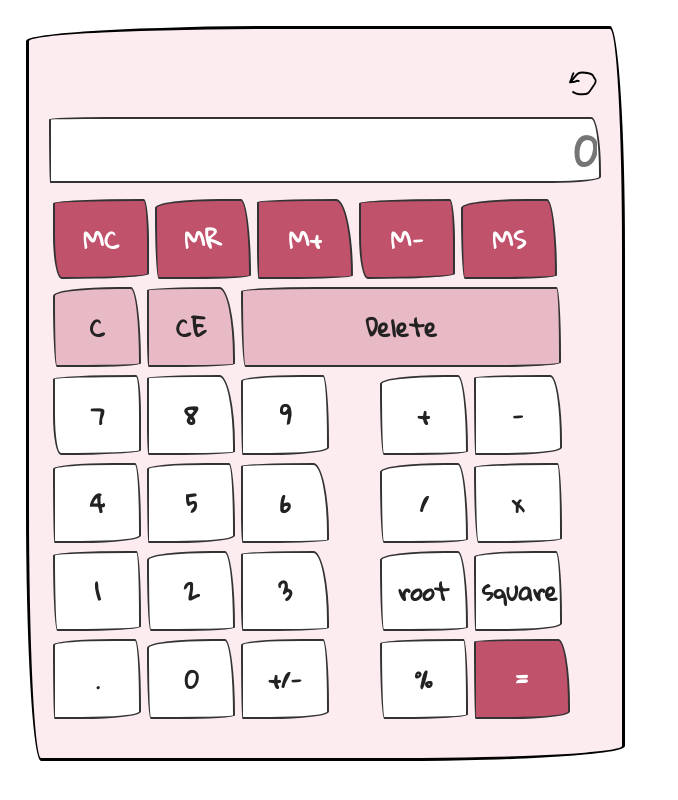
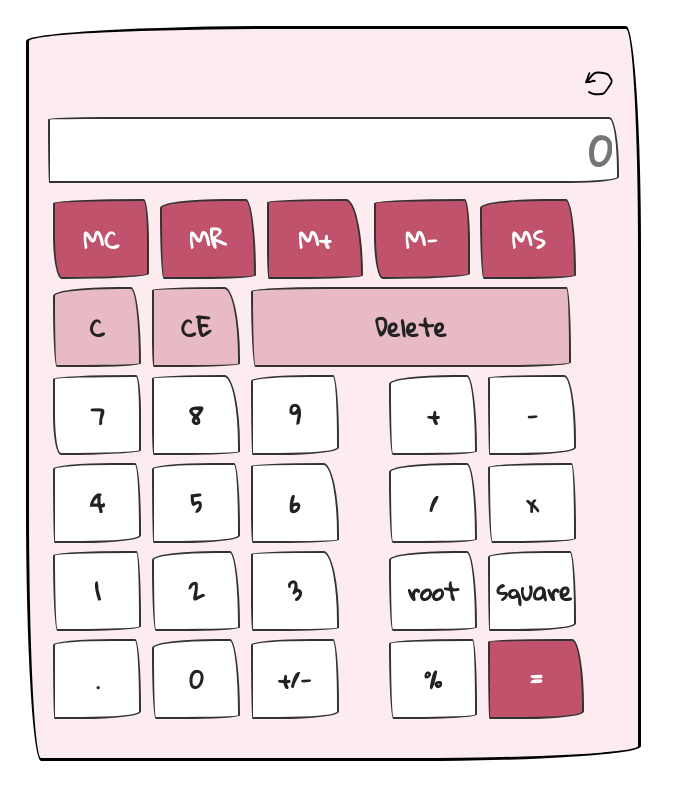
Before and after one commit to valenkir/Calculator, a website: page index.html in a window 1280 px wide. Shown: the whole page, without its empty margins (0-678 px from the left). Drawn offline with Linux system fonts and the light colour scheme.

Commit message:
Use sass and re-generate the styles.css file; download the font; apply BEM; refactor the code

```diff
--- /dev/null
+++ b/css/styles.scss
@@ -0,0 +1,151 @@
+@font-face {
+  font-family: "Gloria Hallelujah";
+  src: url("../assets/fonts/GloriaHallelujah-Regular.ttf");
+}
+
+$primaryColor: rgb(193, 82, 108);
+$secondaryColor: rgb(221, 154, 170, 0.6);
+$teriaryColor: rgb(255, 255, 255);
+$btnHeight: 6rem;
+$nonDefaultBtnWidth: 5.5rem;
+$primaryBorder: 2px solid rgb(51, 51, 51);
+$fontFamily: "Gloria Hallelujah", sans-serif;
+
+body {
+  padding: 2%;
+  font-size: 1.5rem;
+  font-family: $fontFamily;
+}
+
+@mixin calc-button($bgColor: $primaryColor, $width: $btnHeight) {
+  font-family: $fontFamily;
+  font-weight: bold;
+  border: $primaryBorder;
+  background-color: $bgColor;
+  width: $width;
+  height: 5rem;
+  transition-duration: 500ms;
+  transition-property: background-color;
+  &:hover {
+    background-color: scale-color($color: $bgColor, $lightness: -15%);
+  }
+}
+
+.primary-btn {
+  @include calc-button();
+  color: white;
+}
+
+.secondary-btn {
+  @include calc-button($secondaryColor, $nonDefaultBtnWidth);
+  &--delete {
+    width: 20rem;
+  }
+}
+
+.teriary-btn {
+  @include calc-button($teriaryColor, $nonDefaultBtnWidth);
+  margin-bottom: 0.5rem;
+}
+
+.hand-drawn-border {
+  &-1 {
+    border-radius: 255px 15px 225px 15px/15px 225px 15px 255px;
+  }
+  &-2 {
+    border-radius: 255px 40px 225px 15px/35px 300px 15px 255px;
+  }
+  &-3 {
+    border-radius: 210px 12px 200px 20px/10px 100px 12px 100px;
+  }
+  &-4 {
+    border-radius: 230px 50px 200px 5px/10px 225px 10px 100px;
+  }
+  &-5 {
+    border-radius: 200px 20px 200px 5px/20px 225px 25px 250px;
+  }
+  &-6 {
+    border-radius: 230px 40px 200px 5px/10px 225px 25px 260px;
+  }
+}
+
+.calculator {
+  border: 0.2rem solid black;
+  width: 35rem;
+  height: 42.5rem;
+  padding: 2%;
+  background-color: rgb(252, 235, 239);
+}
+
+.input-screen-section {
+  display: flex;
+  flex-direction: column;
+  align-items: flex-end;
+  width: 100%;
+  gap: 1rem;
+}
+
+.input-screen-section__history-btn {
+  border: none;
+  background-color: transparent;
+  margin-left: auto;
+  width: 3rem;
+  height: 3rem;
+}
+
+.input-screen-section__history-icon-svg {
+  width: 6rem;
+  height: 6rem;
+}
+
+.input-screen-section__history-icon {
+  stroke: black;
+  stroke-width: 0.7rem;
+  fill: none;
+}
+
+.input-screen-section__input-screen {
+  width: 100%;
+  height: 3.75rem;
+  align-self: center;
+  border: $primaryBorder;
+  text-align: right;
+  font-family: $fontFamily;
+  padding-right: 5px;
+  font-size: 2.5rem;
+}
+
+.input-screen-section__input-screen:placeholder-shown {
+  font-family: $fontFamily;
+  font-size: 2.5rem;
+  font-weight: bold;
+}
+
+.buttons-section {
+  margin-top: 1rem;
+  display: grid;
+  grid-template-areas:
+    "mcr-buttons mcr-buttons mcr-buttons mcr-buttons mcr-buttons"
+    "control-buttons control-buttons control-buttons control-buttons control-buttons"
+    "number-buttons number-buttons number-buttons math-buttons math-buttons"
+    "number-buttons number-buttons number-buttons math-buttons math-buttons"
+    "number-buttons number-buttons number-buttons math-buttons math-buttons"
+    "number-buttons number-buttons number-buttons math-buttons math-buttons";
+  gap: 0.5rem 3rem;
+}
+
+.mcr-buttons-section {
+  grid-area: mcr-buttons;
+}
+
+.control-buttons-section {
+  grid-area: control-buttons;
+}
+
+.number-buttons-section {
+  grid-area: number-buttons;
+}
+
+.math-buttons-section {
+  grid-area: math-buttons;
+}
--- a/index.html
+++ b/index.html
@@ -24,26 +24,25 @@
     <link rel="stylesheet" href="./css/styles.css" />
   </head>
   <body>
-    <header></header>
     <main>
       <section id="calculator" class="calculator hand-drawn-border-1">
         <section id="input-screen" class="input-screen-section">
-          <button type="button" class="history-btn">
+          <button type="button" class="input-screen-section__history-btn">
             <svg
               viewBox="150 0 500 500"
               xmlns="http://www.w3.org/2000/svg"
-              class="history-icon-svg"
+              class="input-screen-section__history-icon-svg"
             >
               <defs></defs>
               <g
                 transform="matrix(0.813577, 0, 0, 0.962859, 42.432035, 7.78677)"
               >
                 <path
-                  class="history-icon"
+                  class="input-screen-section__history-icon"
                   d="M 252.799 92.584 C 247.91 99.102 244.5 105.064 241.604 113.106 C 240.555 116.021 239.786 119.029 238.806 121.968 C 236.779 128.051 232.696 134.655 229.944 140.159 C 229.7 140.646 227.565 145.242 227.612 145.289 C 228.37 146.047 241.495 143.155 243.47 142.957 C 248.024 142.502 253.002 143.606 257.463 142.491 C 263.156 141.067 268.037 137.515 274.254 136.894 C 279.087 136.41 283.695 138.293 288.713 138.293"
                 ></path>
                 <path
-                  class="history-icon"
+                  class="input-screen-section__history-icon"
                   d="M 228.545 145.058 C 249.742 130.08 259.102 107.374 282.649 96.282 C 298.879 88.636 312.344 91.494 329.757 94.085 C 342.712 96.011 360.786 96.379 371.735 104.631 C 376.651 108.335 378.336 112.674 381.063 117.814 C 384.551 124.386 390.29 126.66 392.257 134.073 C 395.936 147.934 377.589 164.657 369.403 174.94 C 362.553 183.545 354.22 196.78 344.216 203.064 C 333.681 209.68 322.278 209.655 309.702 209.655 C 288.176 209.655 259.459 208.899 243.937 194.275"
                 ></path>
               </g>
@@ -52,189 +51,107 @@
           <input
             type="text"
             placeholder="0"
-            class="input-screen hand-drawn-border-6"
+            class="input-screen-section__input-screen hand-drawn-border-6"
           />
         </section>
         <section id="buttons" class="buttons-section">
-          <section id="mcr-buttons" class="mcr-buttons">
-            <button
-              type="button"
-              class="calc-button primary-btn hand-drawn-border-3 white-text-color transition-duration-500 transition-bg"
-            >
+          <section id="mcr-buttons" class="mcr-buttons-section">
+            <button type="button" class="primary-btn hand-drawn-border-3">
               MC
             </button>
-            <button
-              type="button"
-              class="calc-button primary-btn hand-drawn-border-2 white-text-color transition-duration-500 transition-bg"
-            >
+            <button type="button" class="primary-btn hand-drawn-border-2">
               MR
             </button>
-            <button
-              type="button"
-              class="calc-button primary-btn hand-drawn-border-4 white-text-color transition-duration-500 transition-bg"
-            >
+            <button type="button" class="primary-btn hand-drawn-border-4">
               M+
             </button>
-            <button
-              type="button"
-              class="calc-button primary-btn hand-drawn-border-3 white-text-color transition-duration-500 transition-bg"
-            >
+            <button type="button" class="primary-btn hand-drawn-border-3">
               M-
             </button>
-            <button
-              type="button"
-              class="calc-button primary-btn hand-drawn-border-2 white-text-color transition-duration-500 transition-bg"
-            >
+            <button type="button" class="primary-btn hand-drawn-border-2">
               MS
             </button>
           </section>
-          <section id="control-buttons" class="control-buttons">
-            <button
-              type="button"
-              class="calc-button secondary-btn secondary-bg hand-drawn-border-2 transition-duration-500 transition-bg"
-            >
+          <section id="control-buttons" class="control-buttons-section">
+            <button type="button" class="secondary-btn hand-drawn-border-2">
               C
             </button>
-            <button
-              type="button"
-              class="calc-button secondary-btn hand-drawn-border-4 secondary-bg transition-duration-500 transition-bg"
-            >
+            <button type="button" class="secondary-btn hand-drawn-border-4">
               CE
             </button>
             <button
               type="button"
-              class="calc-button secondary-btn control-button-delete secondary-bg hand-drawn-border-1 transition-duration-500 transition-bg"
+              class="secondary-btn secondary-btn--delete hand-drawn-border-1"
             >
               Delete
             </button>
           </section>
-          <section id="number-buttons" class="number-buttons">
-            <button
-              type="button"
-              class="calc-button other-btn hand-drawn-border-3 transition-duration-500 transition-bg"
-            >
+          <section id="number-buttons" class="number-buttons-section">
+            <button type="button" class="teriary-btn hand-drawn-border-3">
               7
             </button>
-            <button
-              type="button"
-              class="calc-button other-btn hand-drawn-border-4 transition-duration-500 transition-bg"
-            >
+            <button type="button" class="teriary-btn hand-drawn-border-4">
               8
             </button>
-            <button
-              type="button"
-              class="calc-button other-btn hand-drawn-border-5 transition-duration-500 transition-bg"
-            >
+            <button type="button" class="teriary-btn hand-drawn-border-5">
               9
             </button>
-            <button
-              type="button"
-              class="calc-button other-btn hand-drawn-border-5 transition-duration-500 transition-bg"
-            >
+            <button type="button" class="teriary-btn hand-drawn-border-5">
               4
             </button>
-            <button
-              type="button"
-              class="calc-button other-btn hand-drawn-border-5 transition-duration-500 transition-bg"
-            >
+            <button type="button" class="teriary-btn hand-drawn-border-5">
               5
             </button>
-            <button
-              type="button"
-              class="calc-button other-btn hand-drawn-border-4 transition-duration-500 transition-bg"
-            >
+            <button type="button" class="teriary-btn hand-drawn-border-4">
               6
             </button>
-            <button
-              type="button"
-              class="calc-button other-btn hand-drawn-border-1 transition-duration-500 transition-bg"
-            >
+            <button type="button" class="teriary-btn hand-drawn-border-1">
               1
             </button>
-            <button
-              type="button"
-              class="calc-button other-btn hand-drawn-border-2 transition-duration-500 transition-bg"
-            >
+            <button type="button" class="teriary-btn hand-drawn-border-2">
               2
             </button>
-            <button
-              type="button"
-              class="calc-button other-btn hand-drawn-border-4 transition-duration-500 transition-bg"
-            >
+            <button type="button" class="teriary-btn hand-drawn-border-4">
               3
             </button>
-            <button
-              type="button"
-              class="calc-button other-btn hand-drawn-border-5 transition-duration-500 transition-bg"
-            >
+            <button type="button" class="teriary-btn hand-drawn-border-5">
               .
             </button>
-            <button
-              type="button"
-              class="calc-button other-btn hand-drawn-border-2 transition-duration-500 transition-bg"
-            >
+            <button type="button" class="teriary-btn hand-drawn-border-2">
               0
             </button>
-            <button
-              type="button"
-              class="calc-button other-btn hand-drawn-border-5 transition-duration-500 transition-bg"
-            >
+            <button type="button" class="teriary-btn hand-drawn-border-5">
               +/-
             </button>
           </section>
-          <section id="math-buttons" class="math-buttons">
-            <button
-              type="button"
-              class="calc-button other-btn hand-drawn-border-2 transition-duration-500 transition-bg"
-            >
+          <section id="math-buttons" class="math-buttons-section">
+            <button type="button" class="teriary-btn hand-drawn-border-2">
               +
             </button>
-            <button
-              type="button"
-              class="calc-button other-btn hand-drawn-border-6 transition-duration-500 transition-bg"
-            >
+            <button type="button" class="teriary-btn hand-drawn-border-6">
               -
             </button>
-            <button
-              type="button"
-              class="calc-button other-btn hand-drawn-border-2 transition-duration-500 transition-bg"
-            >
+            <button type="button" class="teriary-btn hand-drawn-border-2">
               /
             </button>
-            <button
-              type="button"
-              class="calc-button other-btn hand-drawn-border-1 transition-duration-500 transition-bg"
-            >
+            <button type="button" class="teriary-btn hand-drawn-border-1">
               x
             </button>
-            <button
-              type="button"
-              class="calc-button other-btn hand-drawn-border-2 transition-duration-500 transition-bg"
-            >
+            <button type="button" class="teriary-btn hand-drawn-border-2">
               root
             </button>
-            <button
-              type="button"
-              class="calc-button other-btn hand-drawn-border-5 transition-duration-500 transition-bg"
-            >
+            <button type="button" class="teriary-btn hand-drawn-border-5">
               square
             </button>
-            <button
-              type="button"
-              class="calc-button other-btn hand-drawn-border-1 transition-duration-500 transition-bg"
-            >
+            <button type="button" class="teriary-btn hand-drawn-border-1">
               %
             </button>
-            <button
-              type="button"
-              class="calc-button primary-btn primary-bg white-text-color hand-drawn-border-6 transition-duration-500 transition-bg"
-            >
+            <button type="button" class="primary-btn hand-drawn-border-6">
               =
             </button>
           </section>
         </section>
       </section>
     </main>
-    <footer></footer>
   </body>
 </html>
--- /dev/null
+++ b/package.json
@@ -0,0 +1,5 @@
+{
+  "dependencies": {
+    "node-sass": "^9.0.0"
+  }
+}
```
Also changed, not shown: assets/fonts/OFL.txt (added, +93 -0 lines), assets/fonts/GloriaHallelujah-Regular.ttf (added), css/styles.css, 3 other files.
